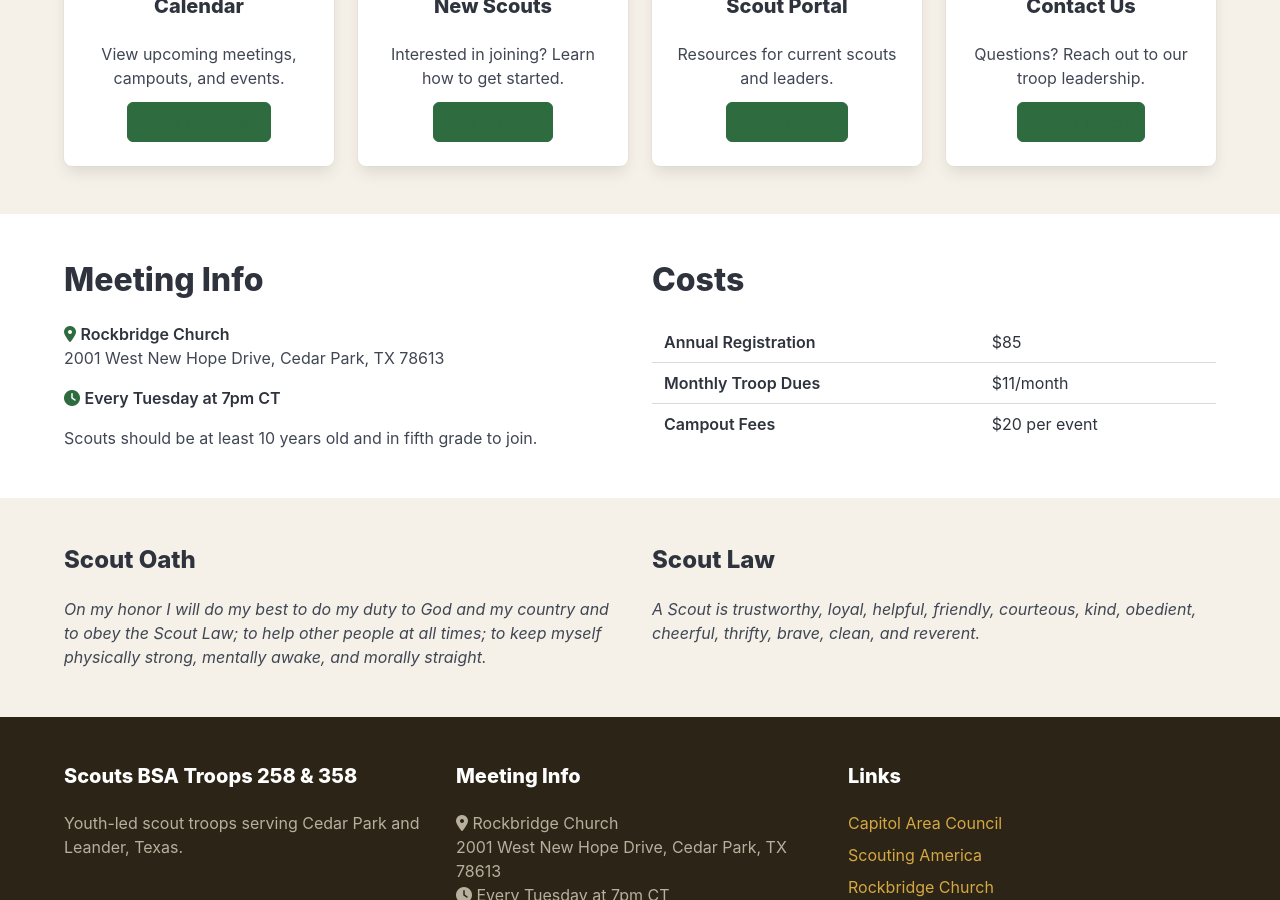
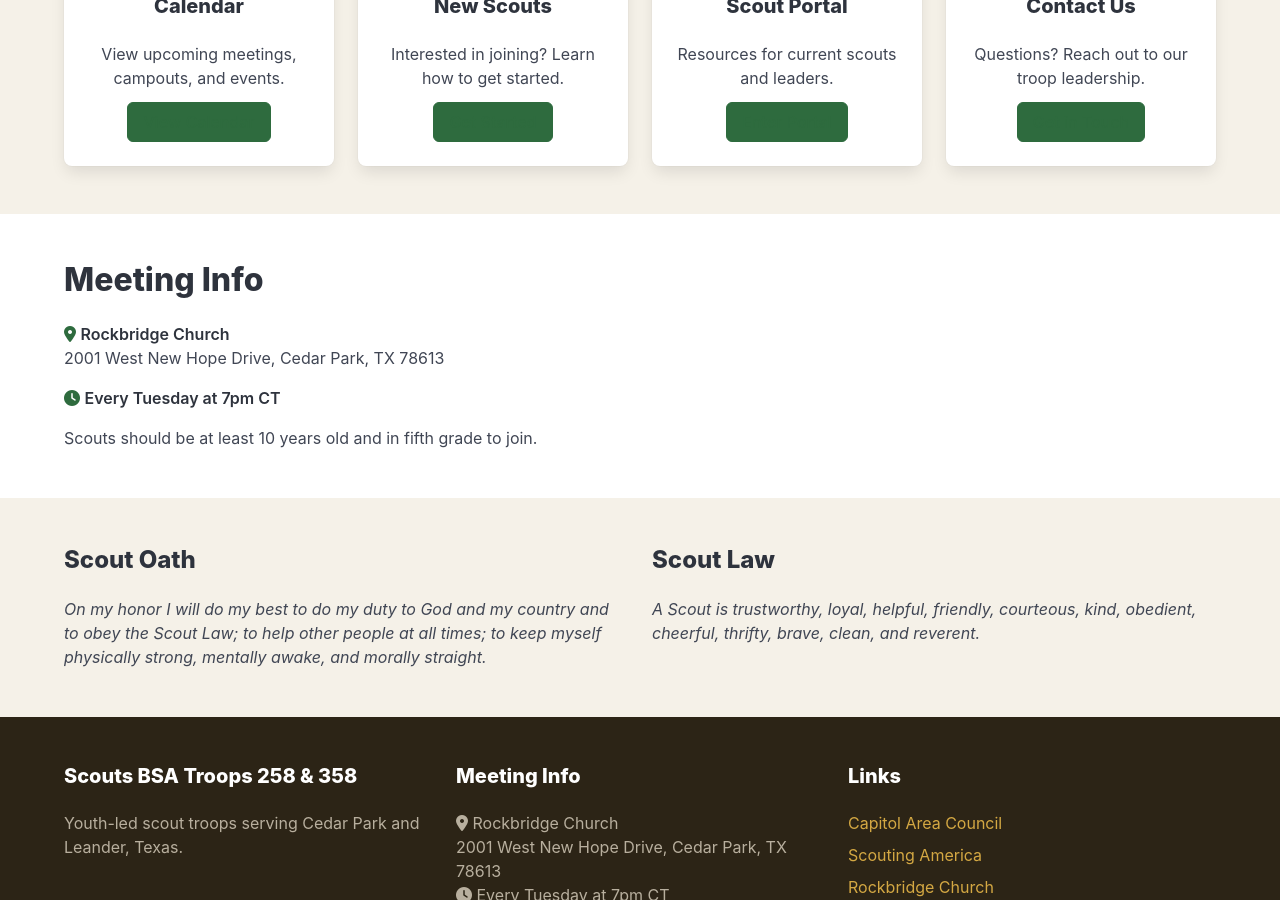
Before and after one commit to jhickman55/Scouts258and358, a Jekyll site: the page built from index.md, in a window 1280 px wide and 900 px high, scrolled down 1162 px. Built offline with Jekyll 4.4.1, drawn with Linux system fonts in a browser that asks for light colours.

Commit message:
Remove costs section from homepage
Costs info will be added to a subpage later. Lead with excitement
about joining, not the price.

Co-Authored-By: Claude Opus 4.6 <noreply@anthropic.com>

```diff
--- a/index.md
+++ b/index.md
@@ -87,28 +87,12 @@ title: Home
 
 <section class="section">
   <div class="container">
-    <div class="columns">
-      <div class="column is-6">
-        <h2 class="title is-3">Meeting Info</h2>
-        <div class="content">
-          <p><i class="fas fa-map-marker-alt has-text-primary"></i> <strong>{{ site.meeting_location }}</strong><br>
-          {{ site.meeting_address }}</p>
-          <p><i class="fas fa-clock has-text-primary"></i> <strong>{{ site.meeting_time }}</strong></p>
-          <p>Scouts should be at least 10 years old and in fifth grade to join.</p>
-        </div>
-      </div>
-      <div class="column is-6">
-        <h2 class="title is-3">Costs</h2>
-        <div class="content">
-          <table class="table is-fullwidth">
-            <tbody>
-              <tr><td><strong>Annual Registration</strong></td><td>$85</td></tr>
-              <tr><td><strong>Monthly Troop Dues</strong></td><td>$11/month</td></tr>
-              <tr><td><strong>Campout Fees</strong></td><td>$20 per event</td></tr>
-            </tbody>
-          </table>
-        </div>
-      </div>
+    <h2 class="title is-3">Meeting Info</h2>
+    <div class="content">
+      <p><i class="fas fa-map-marker-alt has-text-primary"></i> <strong>{{ site.meeting_location }}</strong><br>
+      {{ site.meeting_address }}</p>
+      <p><i class="fas fa-clock has-text-primary"></i> <strong>{{ site.meeting_time }}</strong></p>
+      <p>Scouts should be at least 10 years old and in fifth grade to join.</p>
     </div>
   </div>
 </section>
```
